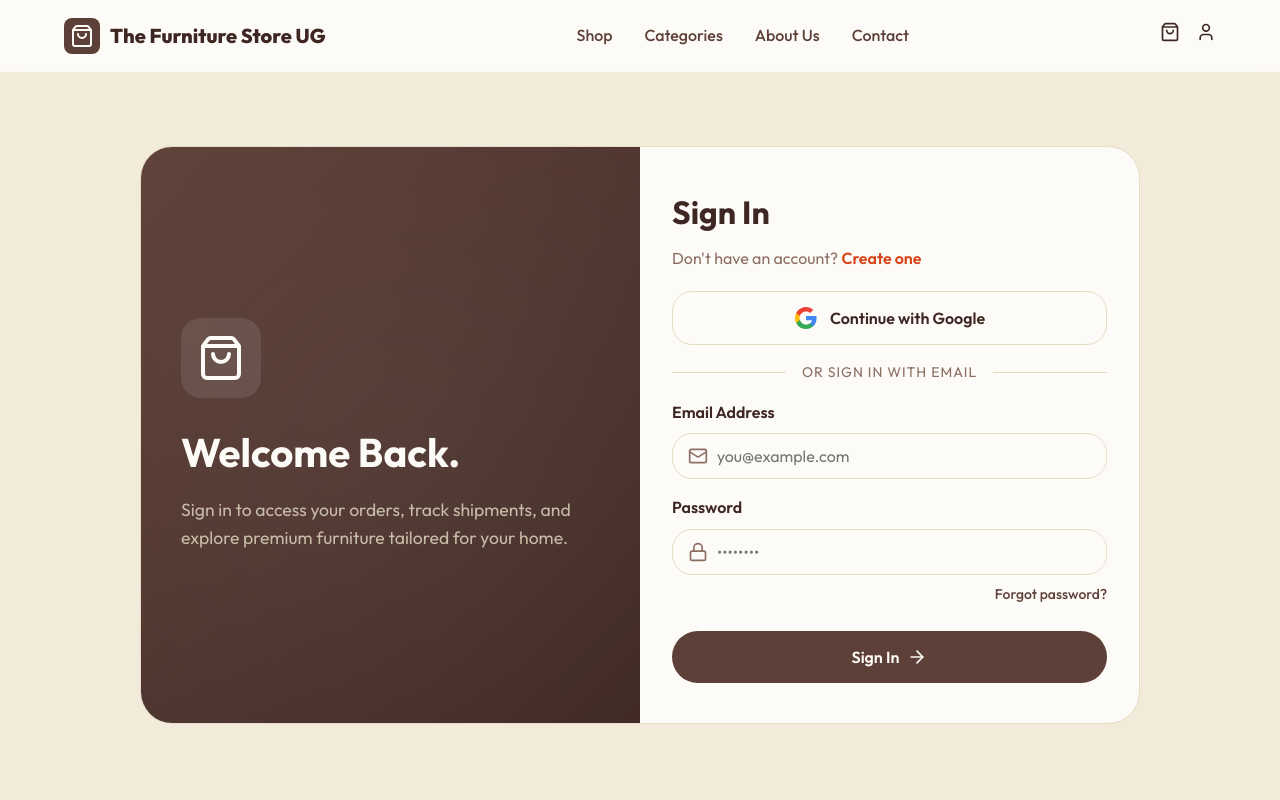
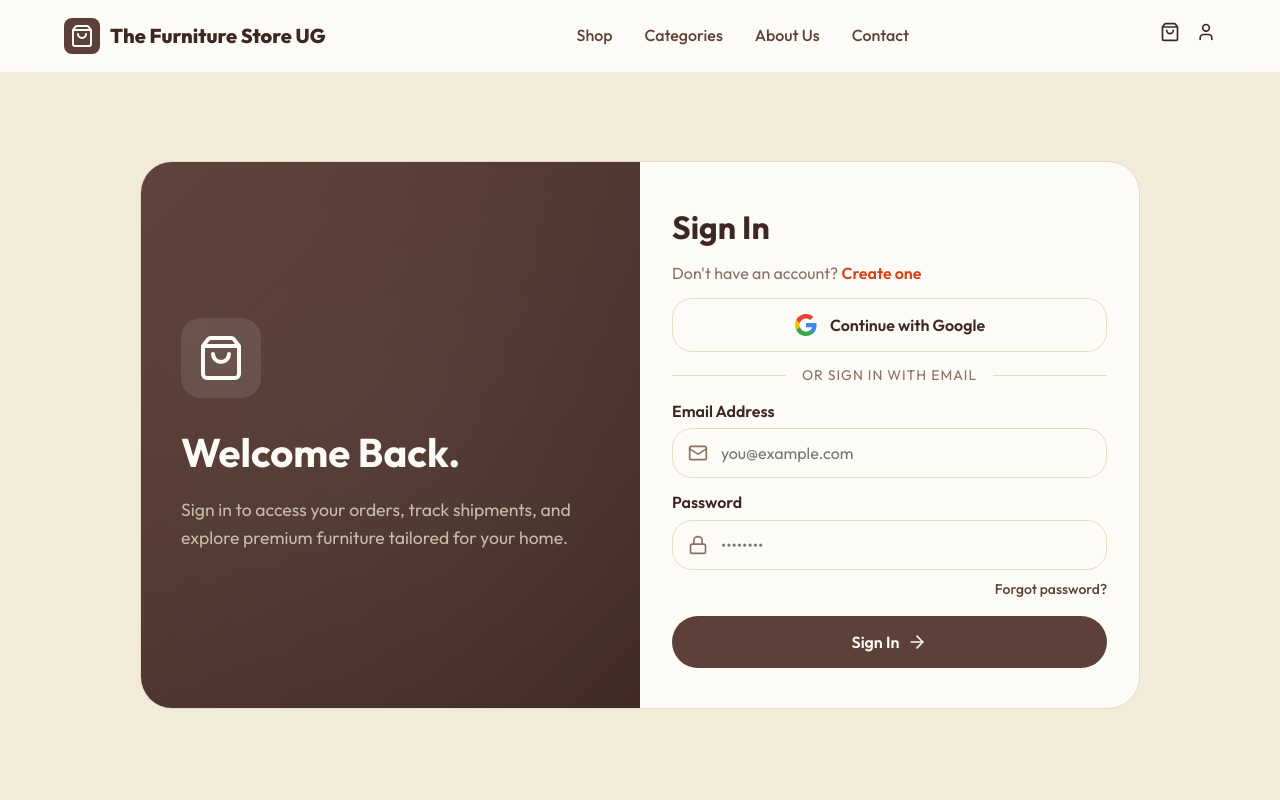
Before and after one commit to laptertechnologies-hue/thefurniturestoreug-website, a Next.js app: page /login in a window 1280 px wide. Shown: the top 800 px of the page. Built offline with nearby package versions, Linux system fonts and the light colour scheme; no server answers.

Commit message:
Refine login form layout and spacing

```diff
--- a/src/app/login/page.css
+++ b/src/app/login/page.css
@@ -90,7 +90,7 @@
 }
 
 .login-header {
-  margin-bottom: 20px;
+  margin-bottom: 12px;
 }
 
 .login-header h1 {
@@ -122,7 +122,7 @@
   font-weight: 600;
   font-size: 1rem;
   transition: all var(--transition-fast);
-  margin-bottom: 16px;
+  margin-bottom: 12px;
 }
 
 .btn-google:hover {
@@ -134,7 +134,7 @@
   display: flex;
   align-items: center;
   text-align: center;
-  margin-bottom: 16px;
+  margin-bottom: 12px;
 }
 
 .divider::before,
@@ -153,13 +153,13 @@
 }
 
 .form-group {
-  margin-bottom: 16px;
+  margin-bottom: 12px;
 }
 
 .form-group label {
   display: block;
   font-weight: 600;
-  margin-bottom: 8px;
+  margin-bottom: 4px;
   color: var(--color-brown-dark);
 }
 
@@ -177,7 +177,7 @@
 
 .input-with-icon input {
   width: 100%;
-  padding: 12px 16px 12px 44px;
+  padding: 14px 16px 14px 48px;
   border-radius: var(--border-radius-lg);
   border: 1px solid var(--border-color);
   background: var(--color-cream);
@@ -206,7 +206,7 @@
 
 .login-btn {
   width: 100%;
-  margin-top: 10px;
+  margin-top: 4px;
 }
 
 .error-message {
```
